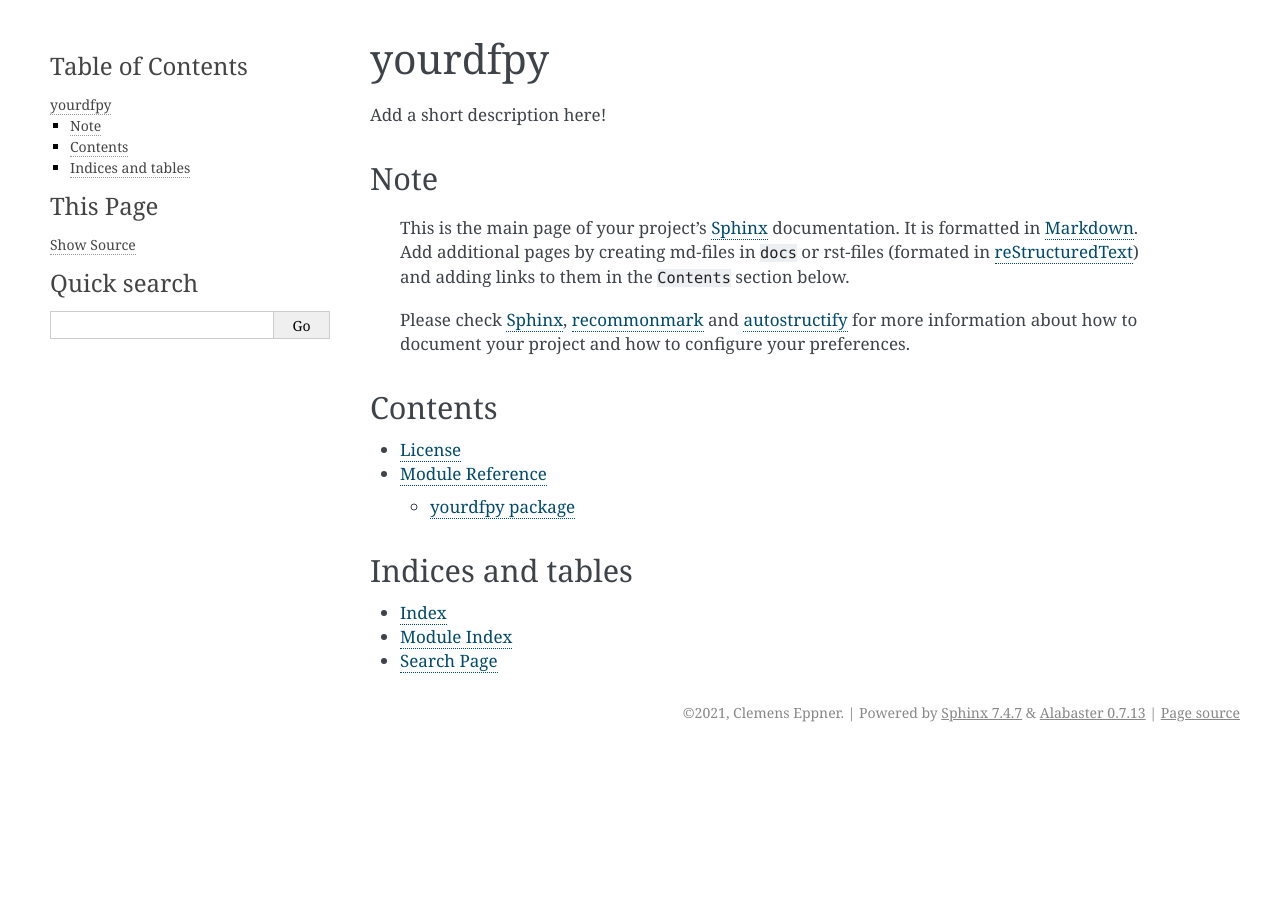
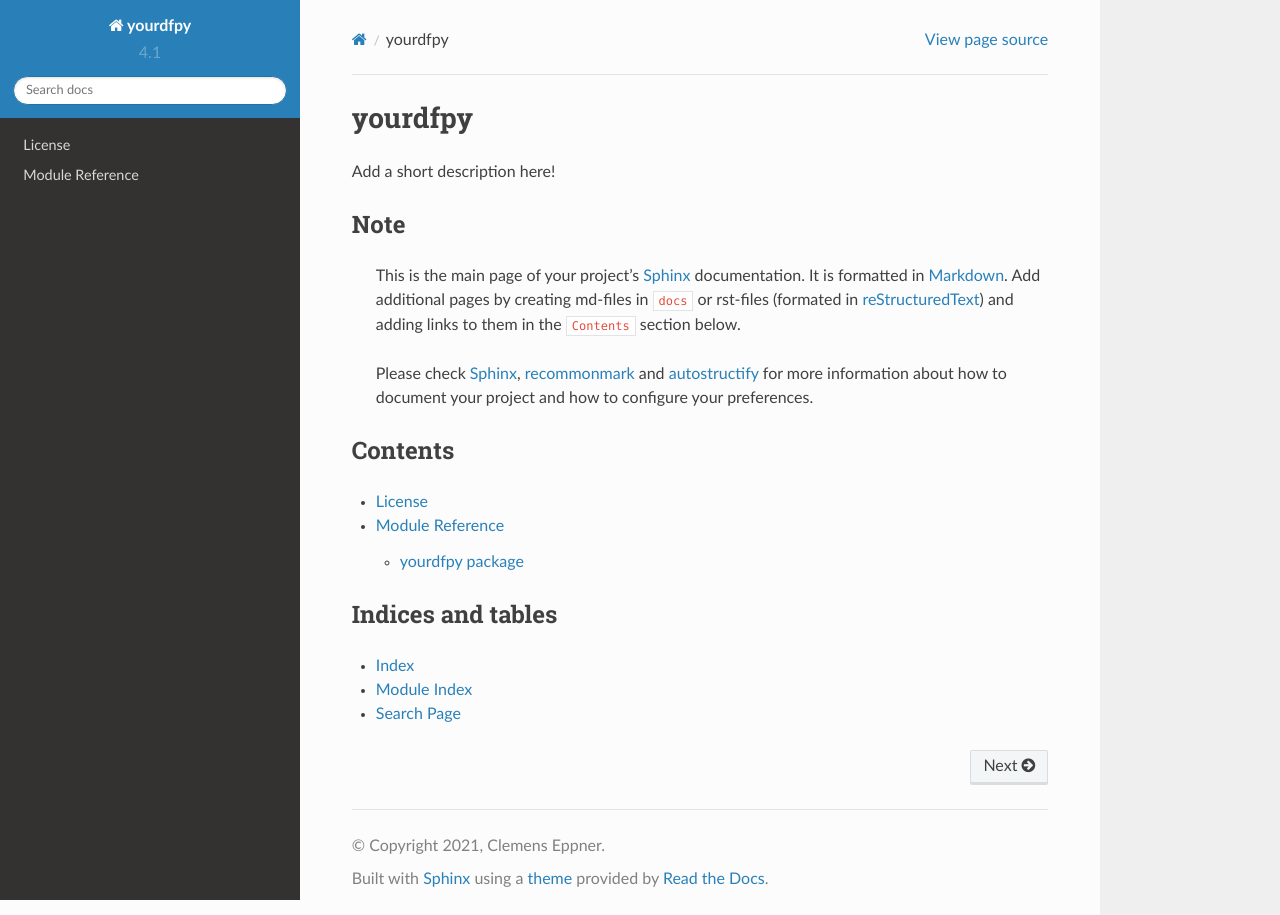
Before and after one commit to clemense/yourdfpy, a Sphinx documentation site: the page built from docs/index.md, in a window 1280 px wide. Built offline with Sphinx 7.4.7 and the Read the Docs theme 2.0.0, drawn with Linux system fonts in a browser that asks for light colours.

Commit message:
Update sphinx configurations

```diff
--- a/docs/conf.py
+++ b/docs/conf.py
@@ -12,6 +12,8 @@ import sys
 import shutil
 
 # -- Path setup --------------------------------------------------------------
+
+import sphinx_rtd_theme
 
 __location__ = os.path.dirname(__file__)
 
@@ -174,18 +176,17 @@ todo_emit_warnings = True
 
 # The theme to use for HTML and HTML Help pages.  See the documentation for
 # a list of builtin themes.
-html_theme = "alabaster"
+# html_theme = "alabaster"
+html_theme = "sphinx_rtd_theme"
 
 # Theme options are theme-specific and customize the look and feel of a theme
 # further.  For a list of options available for each theme, see the
 # documentation.
-html_theme_options = {
-    "sidebar_width": "300px",
-    "page_width": "1200px"
-}
+# html_theme_options = {"sidebar_width": "300px", "page_width": "1200px"}
 
 # Add any paths that contain custom themes here, relative to this directory.
 # html_theme_path = []
+html_theme_path = [sphinx_rtd_theme.get_html_theme_path()]
 
 # The name for this set of Sphinx documents.  If None, it defaults to
 # "<project> v<release> documentation".
--- a/docs/requirements.txt
+++ b/docs/requirements.txt
@@ -4,3 +4,7 @@
 # sphinx_rtd_theme
 recommonmark
 sphinx>=3.2.1
+sphinx_rtd_theme
+lxml
+trimesh>=3.9.32
+numpy
```
Also changed, not shown: README.md (+1 -0 lines).
